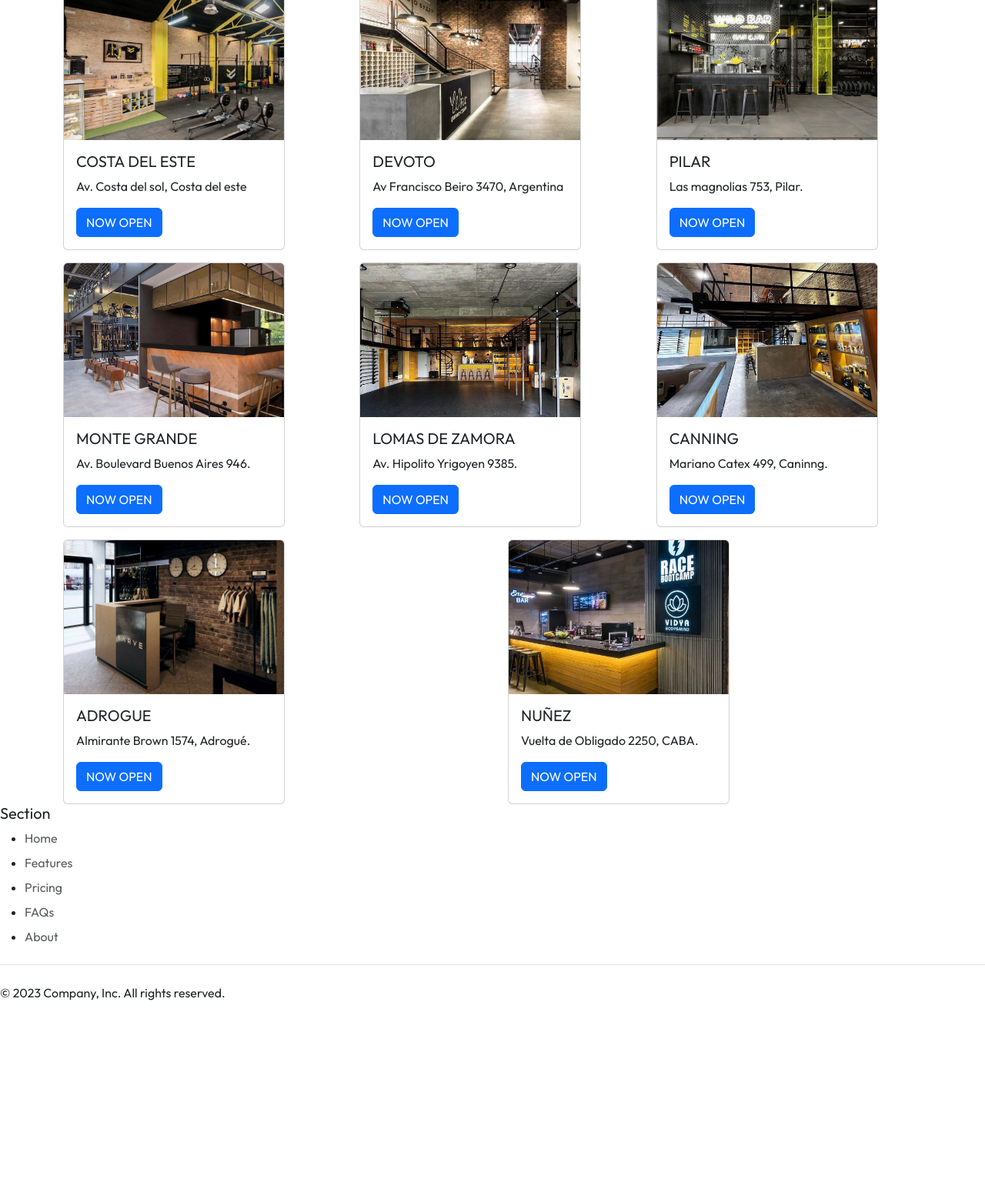
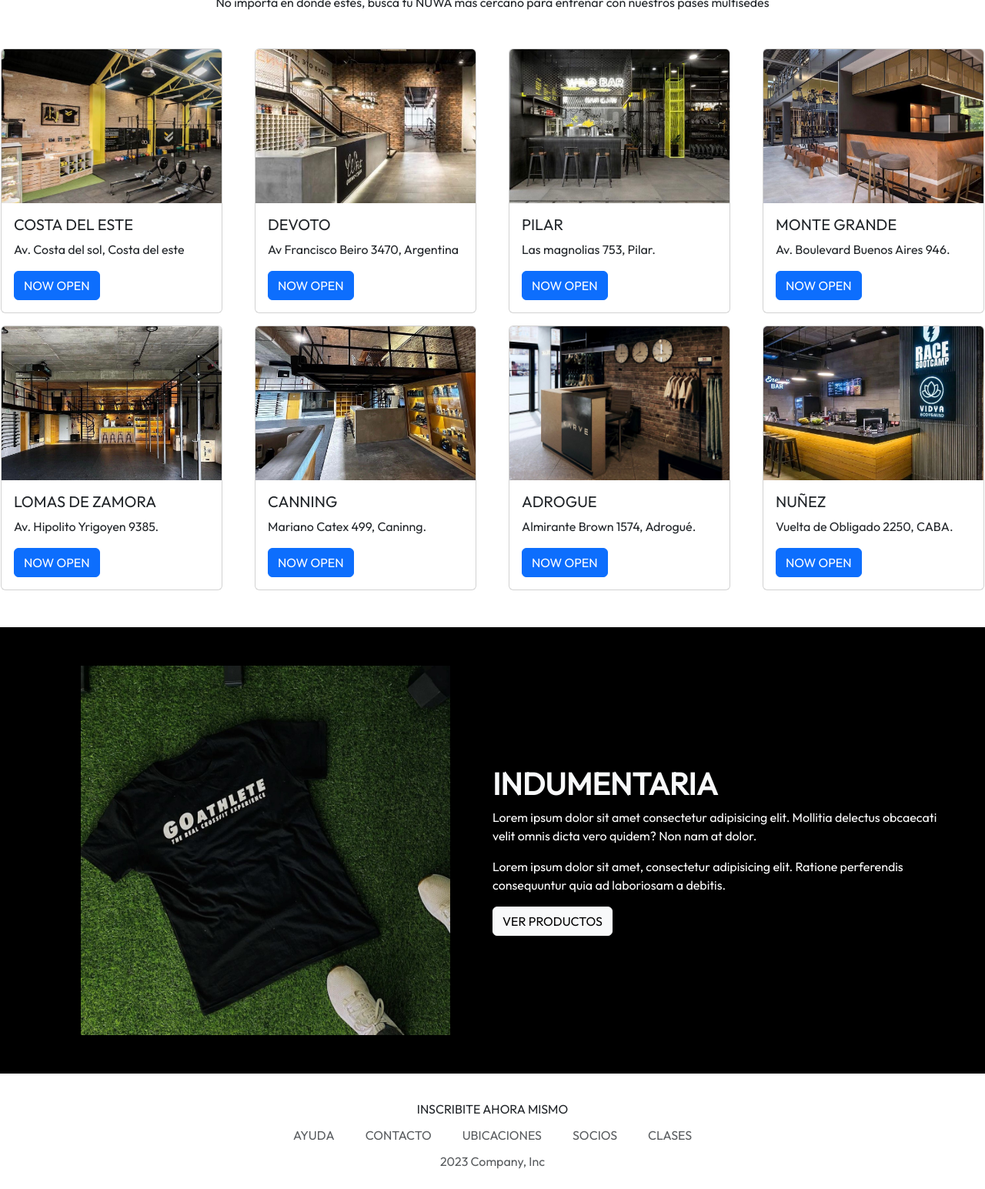
Before and after one commit to MartinaBalanian/practica_nuwa, a plain HTML site: page index.html in a window 1280 px wide. Shown: the part 569-2114 px from the top of the page at 77% size. Before the commit the page ends 1937 px from the top, so only its background shows below. Drawn offline with nearby package versions, Linux system fonts and the light colour scheme.

Commit message:
modifique media

```diff
--- a/css/style.css
+++ b/css/style.css
@@ -14,8 +14,7 @@
  grid-template-areas:
  "contenedor_teto contenedor_imagen"
  ;
-  /* gap: 40px;
-  margin: 0 0 60px 0; */
+ padding: 0 0 50px 0;
 }
 
 .contenedor_imagen{
@@ -25,14 +24,31 @@
 
 .contenedor_teto{
   grid-area: contenedor_teto;
+  /*justify-content: center;
+  align-items: baseline;*/
 }
 
+.contenedor_teto h1{
+  font-size: 40px;
+}
 
-.flex-item {
+.contenedor_teto{
   display: flex;
-  align-items: center;
+  flex-direction: column;
+  text-align: center;
   justify-content: center;
+}
+
+.container{
+  display: flex;
   flex-direction: column;
+  text-align: center;
+  justify-content: center;
+}
+
+.col{
+  display: flex;
+    justify-content: center;
 }
 
 /*pisandro boostrap*/
@@ -41,6 +57,11 @@
   object-fit: cover;
 }
 
+.card:hover{
+background-color: rgb(255, 255, 255);
+box-shadow: 2px 2px 6px 2px rgb(174, 174, 174);
+transition: .3s;
+}
 
 @media (max-width: 1024px){
   .flex-container {
@@ -59,3 +80,58 @@
       font-size: 0.9rem;
   }
 }
+
+.grilla{
+  display: grid;
+  grid-template-columns: 1fr 1fr;
+  background-color: rgb(0, 0, 0);
+  padding: 50px;
+}
+
+.imagen_index img{
+width: 30rem;
+height: 30rem;
+object-fit: cover;
+}
+
+.imagen_index{
+    display: flex;
+    justify-content: center;
+  }
+
+  .texto_1, .texto_2{
+    color: rgb(255, 255, 255);
+  }
+
+  .teto_main{
+    display: flex;
+    flex-direction: column;
+    text-align:start;
+    justify-content: center;
+  }
+
+  @media (max-width: 600px){
+    .grilla{
+      display: flex;
+      flex-direction: column;
+    }
+    .teto_main{
+      justify-content: center;
+      text-align: center;
+      padding: 30px 0 0 0;
+    }
+  }
+
+/*footer*/
+.text{
+  display: flex;
+  justify-content: center;
+  padding: 10px;
+}
+
+.footer-container{
+  display: flex;
+  justify-content: center;
+  gap: 40px;
+  padding:  0 0 10px 0;
+}
--- a/index.html
+++ b/index.html
@@ -1,14 +1,11 @@
 <!DOCTYPE html>
 <html lang="en">
+
 <head>
   <meta charset="UTF-8" />
   <meta name="viewport" content="width=device-width, initial-scale=1.0" />
-    <link
-      href="https://cdn.jsdelivr.net/npm/bootstrap@5.3.2/dist/css/bootstrap.min.css"
-      rel="stylesheet"
-      integrity="sha384-T3c6CoIi6uLrA9TneNEoa7RxnatzjcDSCmG1MXxSR1GAsXEV/Dwwykc2MPK8M2HN"
-      crossorigin="anonymous"
-    />
+  <link href="https://cdn.jsdelivr.net/npm/bootstrap@5.3.2/dist/css/bootstrap.min.css" rel="stylesheet"
+    integrity="sha384-T3c6CoIi6uLrA9TneNEoa7RxnatzjcDSCmG1MXxSR1GAsXEV/Dwwykc2MPK8M2HN" crossorigin="anonymous" />
   <link rel="stylesheet" href="css/style.css" />
   <title>Document</title>
 </head>
@@ -18,23 +15,14 @@
     <nav class="navbar navbar-expand-lg bg-body-tertiary">
       <div class="container-fluid">
         <a class="navbar-brand" href="#">NUWA</a>
-          <button
-            class="navbar-toggler"
-            type="button"
-            data-bs-toggle="collapse"
-            data-bs-target="#navbarNav"
-            aria-controls="navbarNav"
-            aria-expanded="false"
-            aria-label="Toggle navigation"
-          >
+        <button class="navbar-toggler" type="button" data-bs-toggle="collapse" data-bs-target="#navbarNav"
+          aria-controls="navbarNav" aria-expanded="false" aria-label="Toggle navigation">
           <span class="navbar-toggler-icon"></span>
         </button>
         <div class="collapse navbar-collapse" id="navbarNav">
           <ul class="navbar-nav">
             <li class="nav-item">
-                <a class="nav-link active" aria-current="page" href="index.html"
-                  >inicio</a
-                >
+              <a class="nav-link" aria-current="page" href="index.html">inicio</a>
             </li>
             <li class="nav-item">
               <a class="nav-link" href="pages/contacto.html">contacto</a>
@@ -57,37 +45,30 @@
   <main>
     <div class="flex-container">
       <div class="contenedor_imagen">
-          <img src="./assets/IMG_E2834.JPG" class="img-fluid" alt="..." />
+        <img src="./assets/lucio.JPG" class="img-fluid" alt="..." />
       </div>
       <div class="contenedor_teto">
-          <blockquote class="flex-item blockquote">
-            <p>NUWA LIFE CHANGE.</p>
-            <p>
-              <figcaption class="blockquote-footer">
-                En NUWA podés encontrar múltiples entrenamientos y
+        <h1 class="text-primary"><strong>NUWA LIFE CHANGE.</strong></h1>
+        <p class="p2 text-body-secondary">En NUWA podés encontrar múltiples entrenamientos y
           programaciones pensadas para que logres tus objetivos sin dejar
-                de entrenar en grupo.
-              </figcaption>
-            </p>
-            <p>
-              Elegí tu objetivo y cada vez que vengas a entrenar te vamos a
+          de entrenar en grupo.</p>
+        <p class="p3 text-body-secondary">Elegí tu objetivo y cada vez que vengas a entrenar te vamos a
           recomendar la combinación perfecta de nuestros entrenamientos para
           que alcances tu objetivo.
         </p>
-          </blockquote>
       </div>
     </div>
 
     <section class="container">
-        <div class="text">
       <h1 class="text-primary"><strong>EVERYWHERE ANYWHERE.</strong></h1>
-          <p>
-            No importa en donde estés, buscá tu NUWA mas cercano para entrenar
+      <div class="texto_index">No importa en donde estés, buscá tu NUWA mas cercano para entrenar
         con nuestros pases multisedes
-          </p>
       </div>
+      </div>
+    </section>
 
-        <section class="row gap-3">
+
+    <section class="row gap-3 py-5">
       <div class="col">
         <div class="card" style="width: 18rem">
           <img src="./assets/box1.jpeg" class="card-img-top" alt="..." />
@@ -177,35 +158,44 @@
       </div>
     </section>
     </section>
+
+      <div class="grilla">
+        <div class="imagen_index">
+          <img src="./assets/indumentaria.jpg" class="img-fluid" alt="..." />
+        </div>
+        <div class="teto_main">
+          <h1 class="text-light"><strong>INDUMENTARIA</strong></h1>
+          <p class="texto_1">Lorem ipsum dolor sit amet consectetur adipisicing elit. Mollitia delectus obcaecati velit
+            omnis dicta vero quidem? Non nam at dolor.</p>
+          <p class="texto_2">Lorem ipsum dolor sit amet, consectetur adipisicing elit. Ratione perferendis consequuntur
+            quia ad laboriosam a debitis.
+          </p>
+          <div class="boton"><button type="button" class="btn btn-light">VER PRODUCTOS</button></div>
+        </div>
+      </div>
+
+
+
+
   </main>
 
   <footer>
-      <div class="">
-        <h5>Section</h5>
-        <ul class="footer_item">
-          <li class="nav-item mb-2"><a href="#" class="nav-link p-0 text-body-secondary">Home</a></li>
-          <li class="nav-item mb-2"><a href="#" class="nav-link p-0 text-body-secondary">Features</a></li>
-          <li class="nav-item mb-2"><a href="#" class="nav-link p-0 text-body-secondary">Pricing</a></li>
-          <li class="nav-item mb-2"><a href="#" class="nav-link p-0 text-body-secondary">FAQs</a></li>
-          <li class="nav-item mb-2"><a href="#" class="nav-link p-0 text-body-secondary">About</a></li>
-        </ul>
+    <div class="container_pag py-4 ">
+      <div class="text">INSCRIBITE AHORA MISMO</div>
+      <div class="footer-container">
+        <div class="caja c1 text-body-secondary">AYUDA</a></div>
+        <div class="caja c2 text-body-secondary">CONTACTO</a></div>
+        <div class="caja c3 text-body-secondary">UBICACIONES</a></div>
+        <div class="caja c4 text-body-secondary">SOCIOS</a></div>
+        <div class="caja c5 text-body-secondary">CLASES</a></div>
       </div>
-
-      <div class="d-flex flex-column flex-sm-row justify-content-between py-4 my-4 border-top">
-        <p>&copy; 2023 Company, Inc. All rights reserved.</p>
-        <ul class="list-unstyled d-flex">
-          <li class="ms-3"><a class="link-body-emphasis" href="#"><svg class="bi" width="24" height="24"><use xlink:href="#twitter"/></svg></a></li>
-          <li class="ms-3"><a class="link-body-emphasis" href="#"><svg class="bi" width="24" height="24"><use xlink:href="#instagram"/></svg></a></li>
-          <li class="ms-3"><a class="link-body-emphasis" href="#"><svg class="bi" width="24" height="24"><use xlink:href="#facebook"/></svg></a></li>
-        </ul>
+      <div class="text-center text-body-secondary"> 2023 Company, Inc</div>
     </div>
-
   </footer>
 
-    <script
-      src="https://cdn.jsdelivr.net/npm/bootstrap@5.3.2/dist/js/bootstrap.bundle.min.js"
+  <script src="https://cdn.jsdelivr.net/npm/bootstrap@5.3.2/dist/js/bootstrap.bundle.min.js"
     integrity="sha384-C6RzsynM9kWDrMNeT87bh95OGNyZPhcTNXj1NW7RuBCsyN/o0jlpcV8Qyq46cDfL"
-      crossorigin="anonymous"
-    ></script>
+    crossorigin="anonymous"></script>
 </body>
+
 </html>
```
Also changed, not shown: assets/IMG_E2849.JPG, assets/indumentaria.jpg (renamed from assets/IMG_E7169.jpg), assets/lucio.JPG (renamed from assets/IMG_E2834.JPG). Lines whose indentation alone changed are shown as unchanged.
